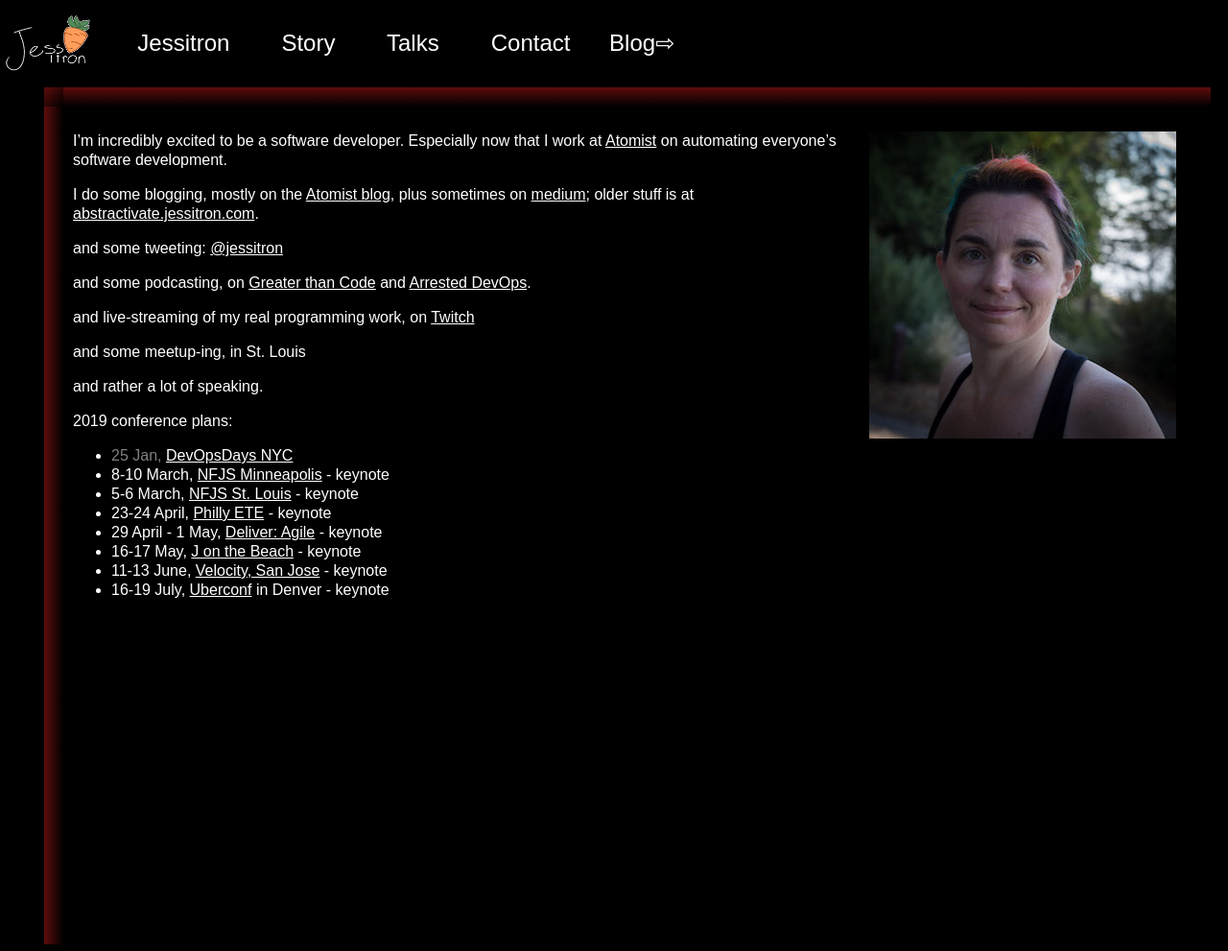
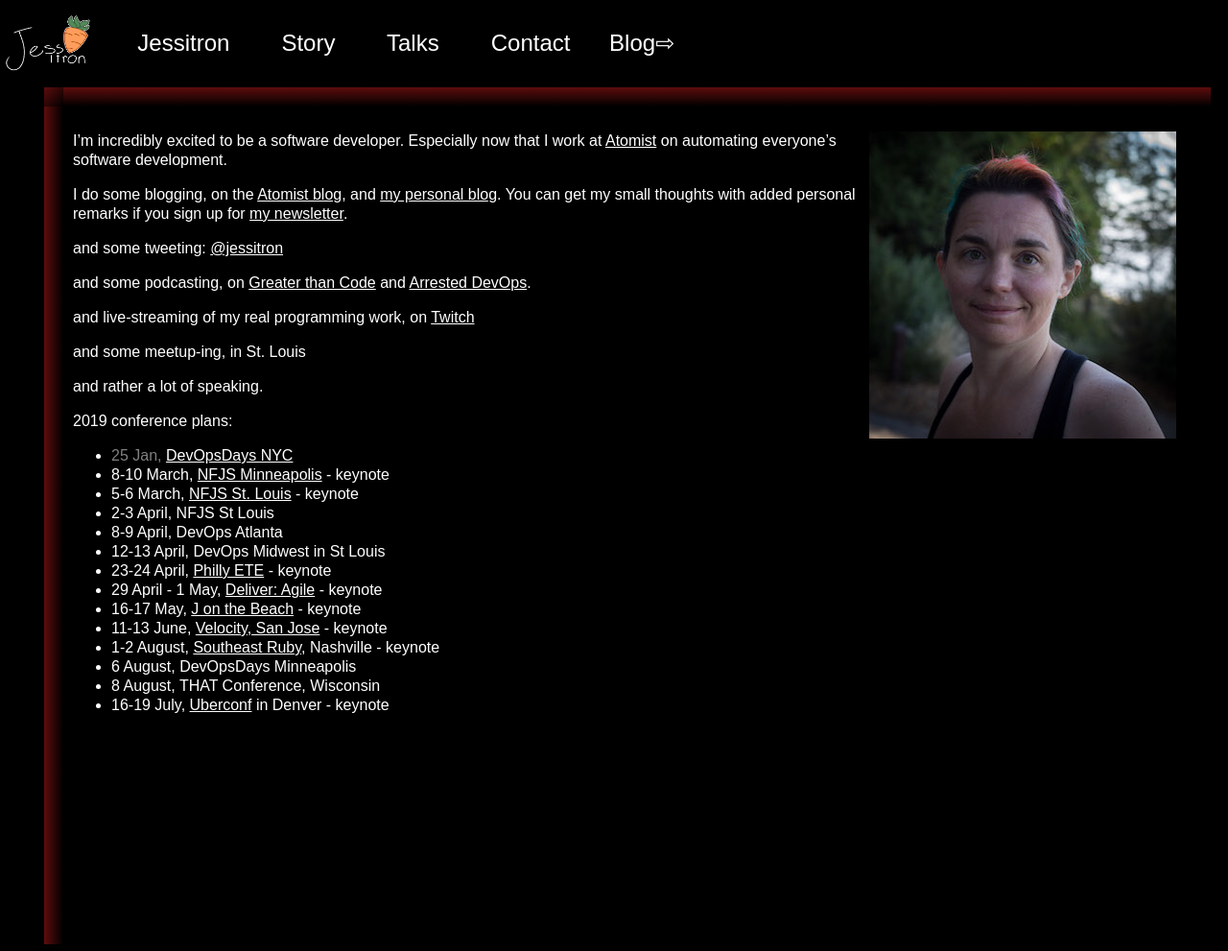
Before and after one commit to jessitron/jessitron.com, a Jekyll site: the page built from index.md, in a window 1280 px wide. Shown: the whole page at 96% size. Built offline with Jekyll 4.4.1, drawn with Linux system fonts in a browser that asks for light colours.

Commit message:
Update blog link
and more talks

```diff
--- a/_layouts/default.html
+++ b/_layouts/default.html
@@ -37,7 +37,7 @@
     {% endif %}
 
     <span class="toc">
-      <a href="https://medium.com/@jessitron">Blog&#8680</a>
+      <a href="https://blog.jessitron.com">Blog&#8680</a>
     </span>
 
   </div>
--- a/index.md
+++ b/index.md
@@ -6,9 +6,8 @@
 
 I'm incredibly excited to be a software developer. Especially now that I work at [Atomist](https://www.atomist.com) on automating everyone's software development.
 
-I do some blogging, mostly on the [Atomist blog](https://blog.atomist.com), plus sometimes on [medium](https://medium.com/@jessitron);
-older stuff is at
-[abstractivate.jessitron.com](http://abstractivate.jessitron.com).
+I do some blogging, on the [Atomist blog](https://blog.atomist.com),
+and [my personal blog](https://blog.jessitron.com). You can get my small thoughts with added personal remarks if you sign up for [my newsletter](https://tinyletter.com/jessitron).
 
 and some tweeting: [@jessitron](http://twitter.com/jessitron)
 
@@ -25,8 +24,14 @@
 * <span style="color:grey">25 Jan, [DevOpsDays NYC](https://www.devopsdays.org/events/2019-new-york-city/program/jessica-kerr/)</span>
 * 8-10 March, [NFJS Minneapolis](https://nofluffjuststuff.com/conference/minneapolis/2019/03/home) - keynote
 * 5-6 March, [NFJS St. Louis](https://nofluffjuststuff.com/conference/st_louis/2019/04/home) - keynote
+* 2-3 April, NFJS St Louis
+* 8-9 April, DevOps Atlanta
+* 12-13 April, DevOps Midwest in St Louis
 * 23-24 April, [Philly ETE](https://2019.phillyemergingtech.com/) - keynote
 * 29 April - 1 May, [Deliver: Agile](https://www.agilealliance.org/deliveragile-2019/) - keynote
 * 16-17 May, [J on the Beach](https://jonthebeach.com/) - keynote
 * 11-13 June, [Velocity, San Jose](https://conferences.oreilly.com/velocity/vl-ca) - keynote
+* 1-2 August, [Southeast Ruby](https://southeastruby.com/), Nashville - keynote
+* 6 August, DevOpsDays Minneapolis
+* 8 August, THAT Conference, Wisconsin
 * 16-19 July, [Uberconf](https://uberconf.com/conference/denver/2019/07/home) in Denver - keynote
```
